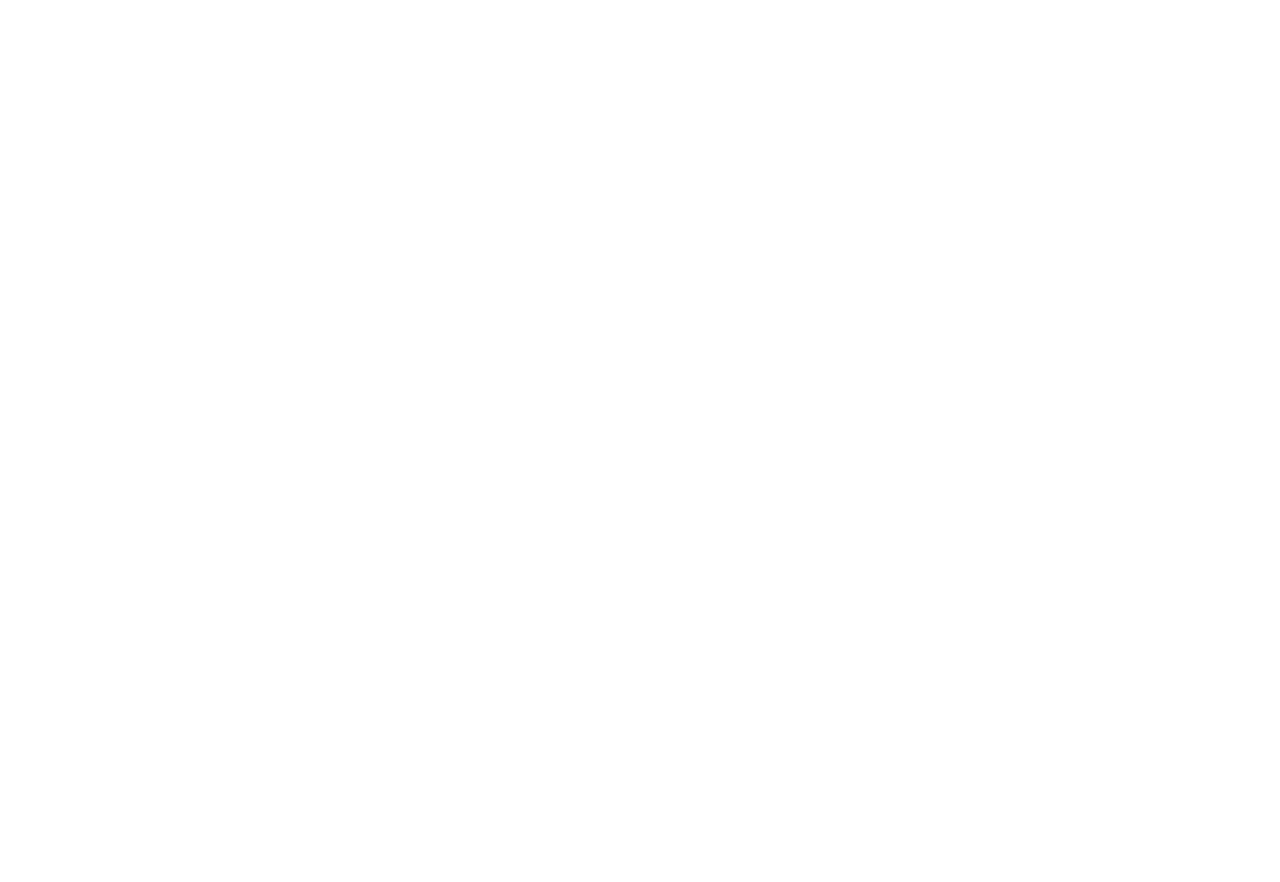
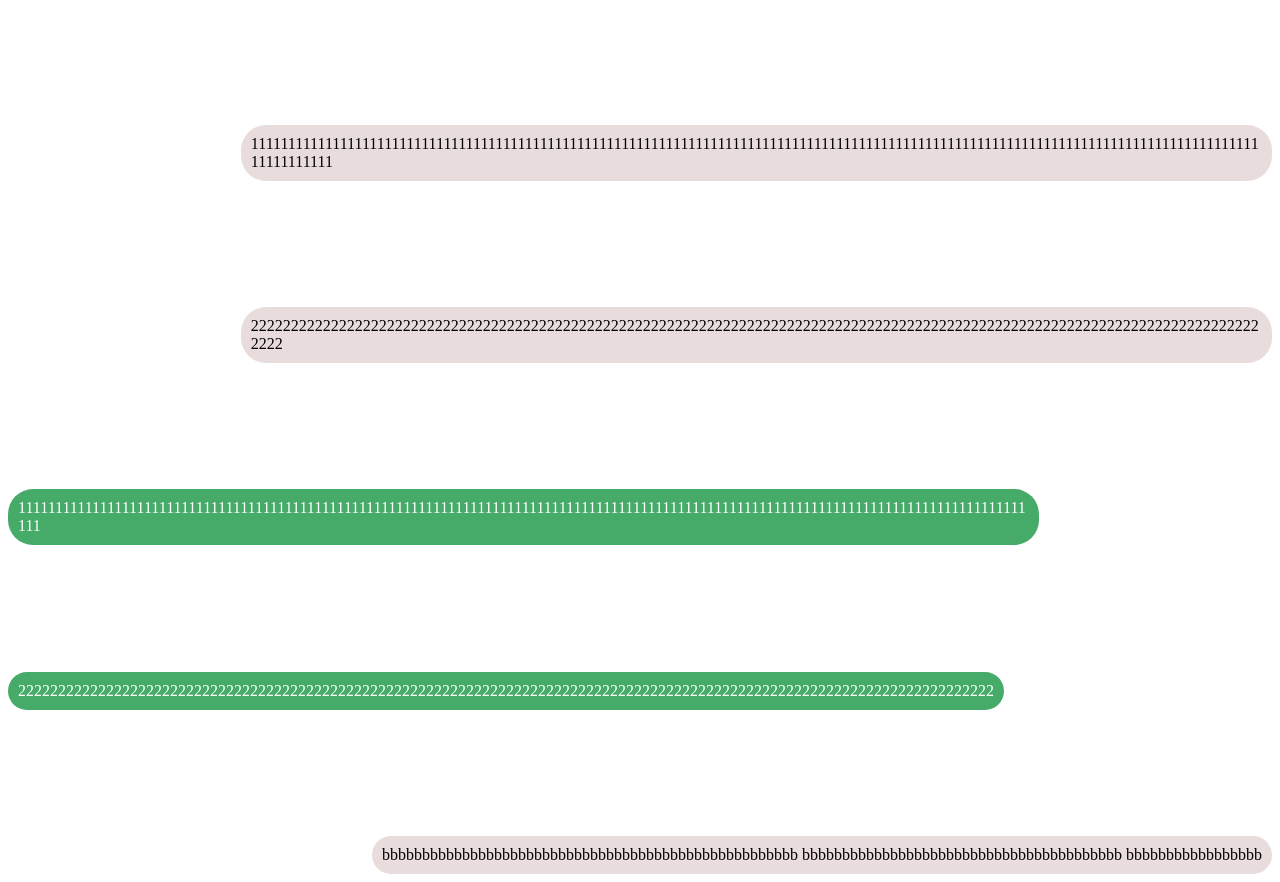
Before and after one commit to nano5/mobile-helper, a Vue app: page / in a window 1280 px wide. Shown: the part 503-1385 px from the top of the page. Before the commit the page ends 800 px from the top, so only its background shows below. Built offline with nearby package versions, Linux system fonts and the light colour scheme.

Commit message:
got the conversation screen looking good

```diff
--- a/src/components/Conversation.vue
+++ b/src/components/Conversation.vue
@@ -15,6 +15,32 @@
                 sup my name is big boi
             </div>
         </div>
+        <div class="conversation2">
+            <div class="bubble2">
+                111111111111111111111111111111111111111111111111111111111111111111111111111111111111111111111111111111111111111111111111111111111111111111111111111
+            </div>
+        </div>
+        <div class="conversation2">
+            <div class="bubble2">
+                2222222222222222222222222222222222222222222222222222222222222222222222222222222222222222222222222222222222222222222222222222222222
+            </div>
+        </div>
+        <div class="conversation1">
+            <div class="bubble1">
+                1111111111111111111111111111111111111111111111111111111111111111111111111111111111111111111111111111111111111111111111111111111111111111111
+            </div>
+        </div>
+        <div class="conversation1">
+            <div class="bubble1">
+                22222222222222222222222222222222222222222222222222222222222222222222222222222222222222222222222222222222222222222222222222
+            </div>
+        </div>
+        <div class="conversation2">
+            <div class="bubble2">
+                bbbbbbbbbbbbbbbbbbbbbbbbbbbbbbbbbbbbbbbbbbbbbbbbbbbb bbbbbbbbbbbbbbbbbbbbbbbbbbbbbbbbbbbbbbbb
+                bbbbbbbbbbbbbbbbb
+            </div>
+        </div>
     </div>
 </template>
 
@@ -27,21 +53,21 @@
 <style scoped>
     .conversation1 {
         float: left;
-        position: relative;
         margin-top: 10%;
         width: 100%;
+        overflow-wrap: break-word;
     }
+
     .conversation2 {
-        float: right;
-        position: relative;
-        margin-top: 10%;
+        overflow-y: auto;
+        width: 100%;
+        overflow-wrap: break-word;
     }
 
     .conversation-box {
         margin: auto;
         width: 100%;
         overflow-y: auto;
-        overflow-x: hidden;
     }
 
     .bubble1 {
@@ -50,12 +76,23 @@
         background-color: #46ab68;
         border-radius: 25px;
         padding: 10px;
+        max-width: 80%;
     }
 
     .bubble2 {
+        float: right;
+        margin-top: 10%;
         display: inline-block;
         background-color: #e8dddc;
         border-radius: 25px;
         padding: 10px;
+        max-width: 80%;
+        overflow-wrap: break-word;
+    }
+
+    .wrap {
+        word-wrap: break-word;
+        width: 100%;
+        display: inline-block;
     }
 </style>
```
Also changed, not shown: 1 other file (tests, documents, lock files or other folders).
